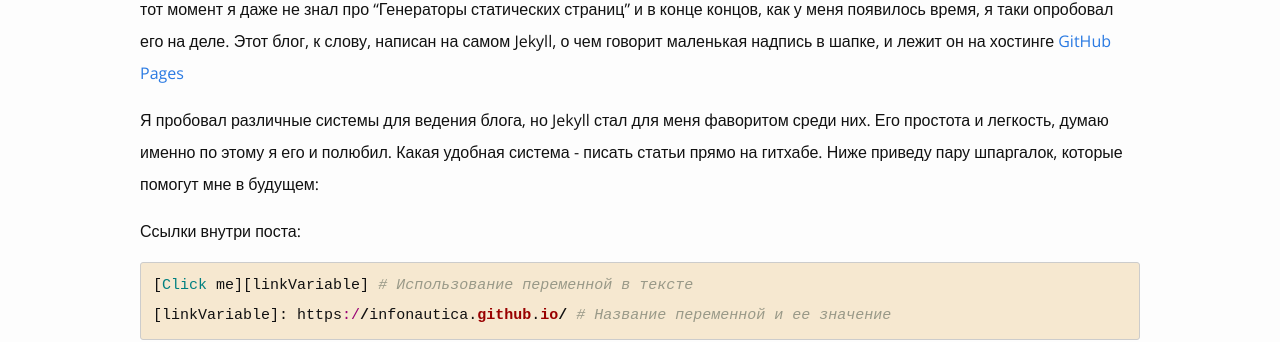
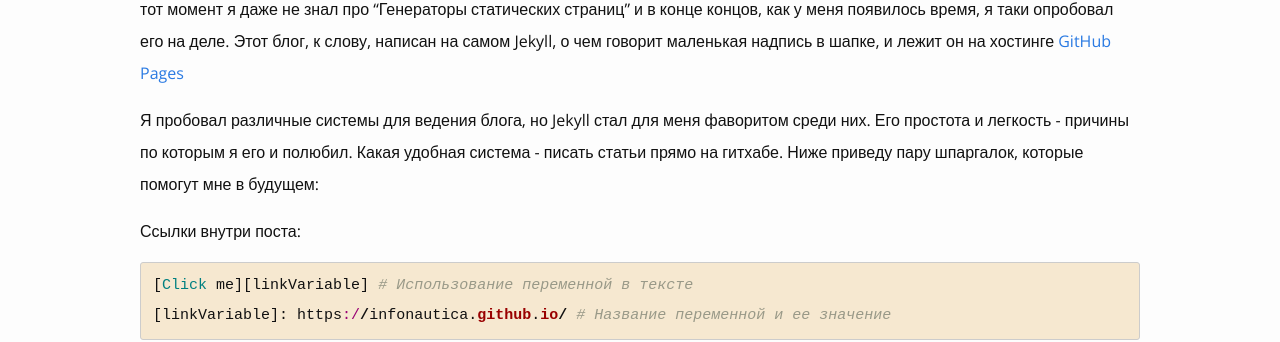
Before and after one commit to Infonautica/infonautica.github.io, a Jekyll site: the page built from _posts/2016-02-13-my-jekyll-experience.markdown, in a window 1280 px wide. Shown: the part 964-1306 px from the top of the page. Built offline with Jekyll 4.4.1, drawn with Linux system fonts in a browser that asks for light colours.

Commit message:
Update 2016-02-13-my-jekyll-experience.markdown

```diff
--- a/_posts/2016-02-13-my-jekyll-experience.markdown
+++ b/_posts/2016-02-13-my-jekyll-experience.markdown
@@ -7,7 +7,7 @@ promo: "Речь пойдет о моем скромном опыте разра
 ---
 Когда я увидел Jekyll мне сразу захотелось его опробовать. Синтаксис казался визуально таким простым, читаемым и приятным. На тот момент я даже не знал про "Генераторы статических страниц" и в конце концов, как у меня появилось время, я таки опробовал его на деле. Этот блог, к слову, написан на самом Jekyll, о чем говорит маленькая надпись в шапке, и лежит он на хостинге [GitHub Pages][githubPages]
 
-Я пробовал различные системы для ведения блога, но Jekyll стал для меня фаворитом среди них. Его простота и легкость, думаю именно по этому я его и полюбил. Какая удобная система - писать статьи прямо на гитхабе. Ниже приведу пару шпаргалок, которые помогут мне в будущем:
+Я пробовал различные системы для ведения блога, но Jekyll стал для меня фаворитом среди них. Его простота и легкость - причины  по которым я его и полюбил. Какая удобная система - писать статьи прямо на гитхабе. Ниже приведу пару шпаргалок, которые помогут мне в будущем:
 
 Ссылки внутри поста:
 {% highlight ruby %}
```
